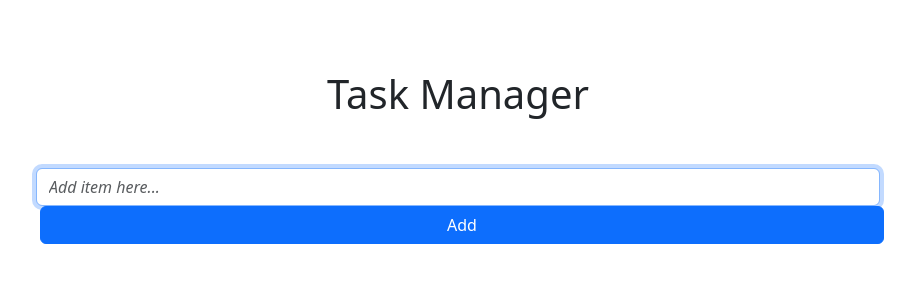
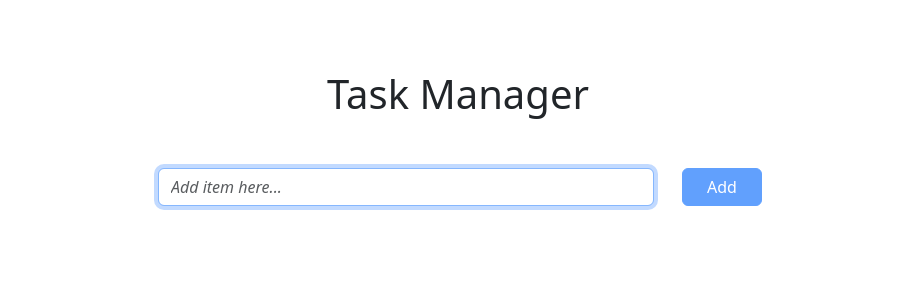
Before and after one commit to soflil/task-manager, a React (Vite) app: page / in a window 1280 px wide. Shown: the top 300 px of the page, without its empty margins (182-1097 px from the left). Built offline with nearby package versions, Linux system fonts and the light colour scheme.

Commit message:
add: styling

```diff
--- a/src/components/TaskForm.css
+++ b/src/components/TaskForm.css
@@ -1,21 +1,22 @@
 .task-form {
-  margin: 20px;
+  margin: 20px auto;
+  max-width: 600px;
 }
 
 .form-input {
   padding: 8px 16px;
-  width: 60%;
   font-size: 18px;
+  font-style: italic;
+  width: 100%;
   display: inline;
-  font-style: italic;
 }
 
 .add-btn {
+  width: 100%;
   padding: 8px 16px;
   font-size: 18px;
   margin-left: 4px;
   margin-bottom: 4px;
-  width: 20%;
 }
 
 .error-message {
@@ -52,7 +53,6 @@
 @media (max-width: 800px) {
   .form-input {
     font-size: 16px;
-    width: 40%;
   }
 
   .add-btn {
--- a/src/components/TaskForm.tsx
+++ b/src/components/TaskForm.tsx
@@ -18,29 +18,39 @@ const TaskForm = () => {
   const {
     register,
     handleSubmit,
-    formState: { errors },
+    reset,
+    formState: { errors, isValid },
   } = useForm<FormData>({ resolver: zodResolver(schema) });
 
   const onSubmit = (data: FieldValues) => {
     setTasks([...tasks, data.item]);
+    reset();
   };
 
   return (
     <>
       <form className="task-form" onSubmit={handleSubmit(onSubmit)}>
         <div className="row">
+          <span className="col-10">
             <input
               {...register("item", { required: true, minLength: 1 })}
-            type="search"
-            className="form-control form-input col"
+              type="search reset"
+              className="form-control form-input"
               id="item"
               placeholder="Add item here..."
               autoComplete="off"
               autoFocus={true}
             />
-          <button type="submit" className="btn btn-primary add-btn">
+          </span>
+          <span className="col form-span">
+            <button
+              disabled={!isValid}
+              type="submit"
+              className="btn btn-primary add-btn"
+            >
               Add
             </button>
+          </span>
         </div>
         {errors.item && <p className="error-message">{errors.item.message}</p>}
       </form>
```
Lines whose indentation alone changed are shown as unchanged.
